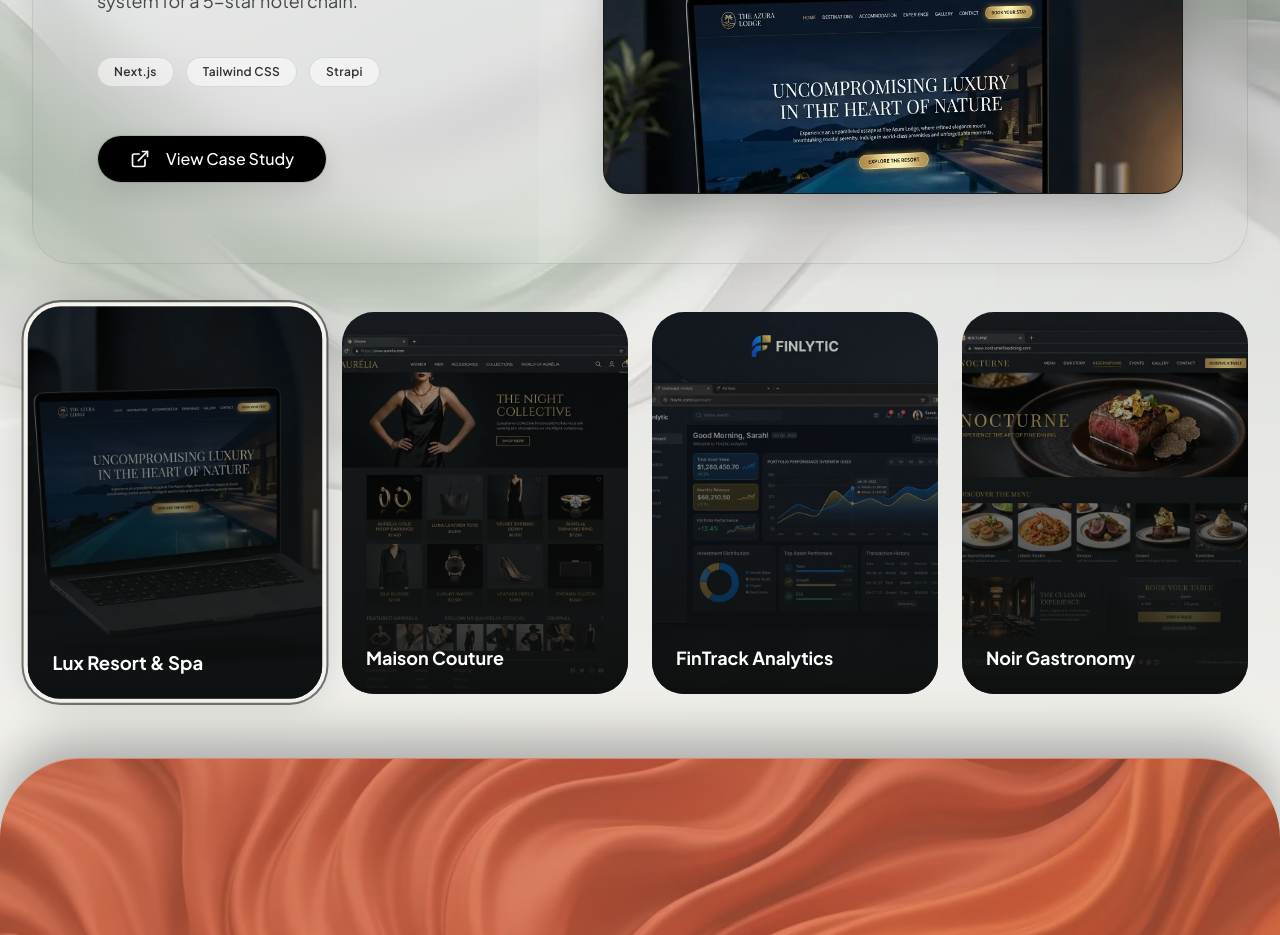
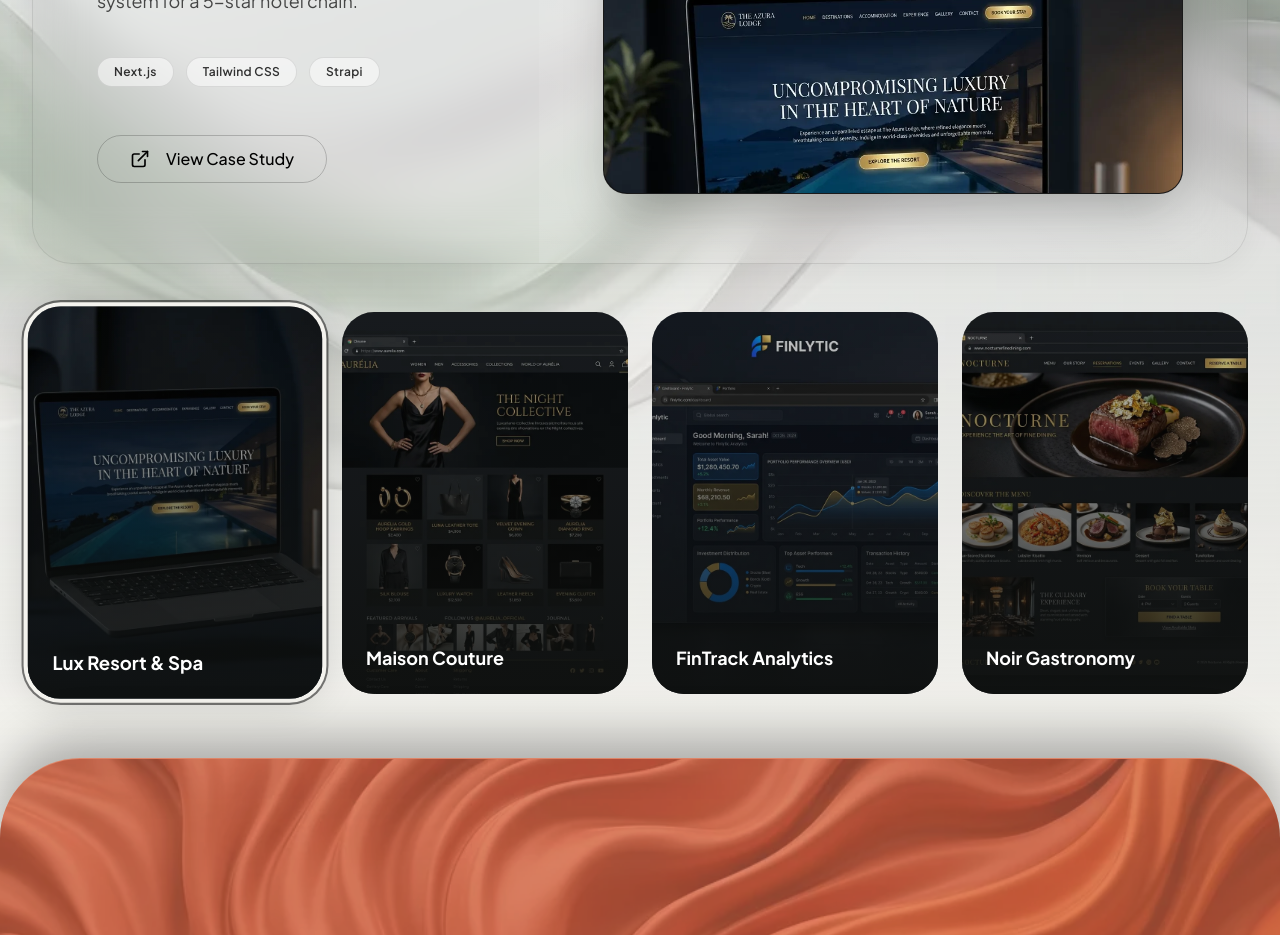
Before and after one commit to ipekyuzemre-png/mei, a Next.js app: page / in a window 1280 px wide. Shown: the part 3160-4095 px from the top of the page. Built offline with nearby package versions, Linux system fonts and the light colour scheme.

Commit message:
Update Portfolio.jsx

```diff
--- a/src/components/Portfolio.jsx
+++ b/src/components/Portfolio.jsx
@@ -23,18 +23,8 @@ export default function Portfolio() {
   const toggleCaseStudy = () => {
     if (!caseStudyOpen) {
       setCaseStudyOpen(true);
-      // Scroll to case study after it opens
-      requestAnimationFrame(() => {
-        requestAnimationFrame(() => {
-          caseStudyRef.current?.scrollIntoView({ behavior: "smooth", block: "start" });
-        });
-      });
     } else {
       setCaseStudyOpen(false);
-      // Scroll back to the project card
-      requestAnimationFrame(() => {
-        activeContainerRef.current?.scrollIntoView({ behavior: "smooth", block: "start" });
-      });
     }
   };
 
@@ -101,7 +91,7 @@ export default function Portfolio() {
                 <Button
                   variant="default"
                   size="lg"
-                  className="w-full sm:w-fit rounded-full bg-black text-white hover:bg-black/90 shadow-[0_8px_30px_rgb(0,0,0,0.12)] border border-black/10 hover:border-black/20 hover:-translate-y-0.5 transition-all duration-300 h-14 sm:h-12 group"
+                  className="w-full sm:w-fit rounded-full bg-transparent text-black border border-black/20 hover:border-black hover:bg-black hover:text-white shadow-none hover:shadow-[0_8px_30px_rgb(0,0,0,0.15)] hover:-translate-y-1 transition-all duration-300 h-14 sm:h-12 group"
                   onClick={toggleCaseStudy}
                 >
                   {caseStudyOpen ? (
@@ -111,7 +101,7 @@ export default function Portfolio() {
                     </>
                   ) : (
                     <>
-                      <ExternalLink className="mr-2 size-5 transition-transform duration-300 group-hover:scale-110" />
+                      <ExternalLink className="mr-2 size-5 transition-transform duration-300 group-hover:rotate-12 group-hover:scale-110" />
                       View Case Study
                     </>
                   )}
@@ -223,9 +213,9 @@ export default function Portfolio() {
 
                     {project.demoUrl ? (
                       <Link href={project.demoUrl} className="w-full sm:w-auto">
-                        <Button variant="default" className="w-full sm:w-auto rounded-full bg-black text-white hover:bg-black/90 shadow-[0_8px_30px_rgb(0,0,0,0.12)] border border-black/10 hover:border-black/20 hover:-translate-y-0.5 transition-all duration-300 h-14 sm:h-12 gap-2 group">
+                        <Button variant="default" className="w-full sm:w-auto rounded-full bg-black text-white hover:bg-black/90 shadow-[0_10px_30px_rgba(0,0,0,0.2)] hover:shadow-[0_15px_40px_rgba(0,0,0,0.3)] hover:-translate-y-1 transition-all duration-300 h-14 sm:h-12 gap-2 group">
                           View Live Site
-                          <ArrowUpRight className="size-5 transition-transform duration-300 group-hover:translate-x-0.5 group-hover:-translate-y-0.5" />
+                          <ArrowUpRight className="size-5 transition-transform duration-300 group-hover:translate-x-1 group-hover:-translate-y-1" />
                         </Button>
                       </Link>
                     ) : (
@@ -253,10 +243,6 @@ export default function Portfolio() {
               onClick={() => {
                 setActiveIndex(i);
                 setCaseStudyOpen(false);
-                // State güncellemesinin bitmesini bekle, sonra scroll yap
-                requestAnimationFrame(() => {
-                  activeContainerRef.current?.scrollIntoView({ behavior: "smooth", block: "start" });
-                });
               }}
               className={`group relative aspect-[3/4] overflow-hidden rounded-[2rem] transition-[transform,opacity,box-shadow,border] duration-500 text-left ${
                 i === activeIndex
```
